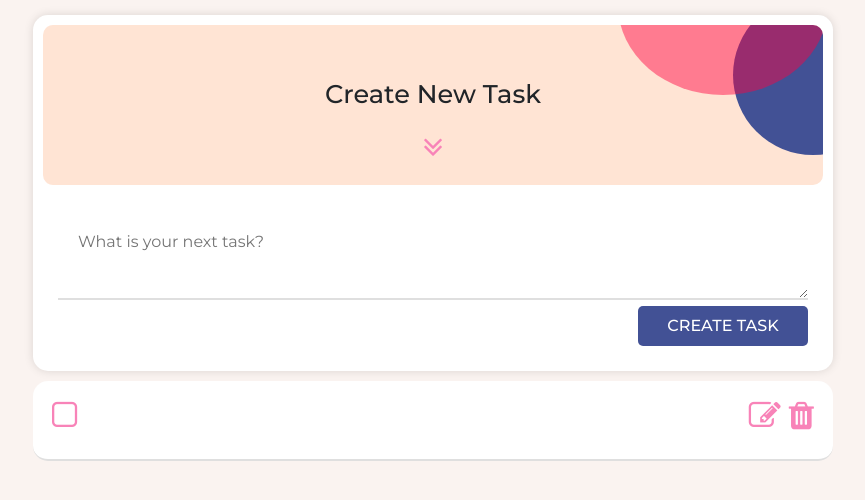
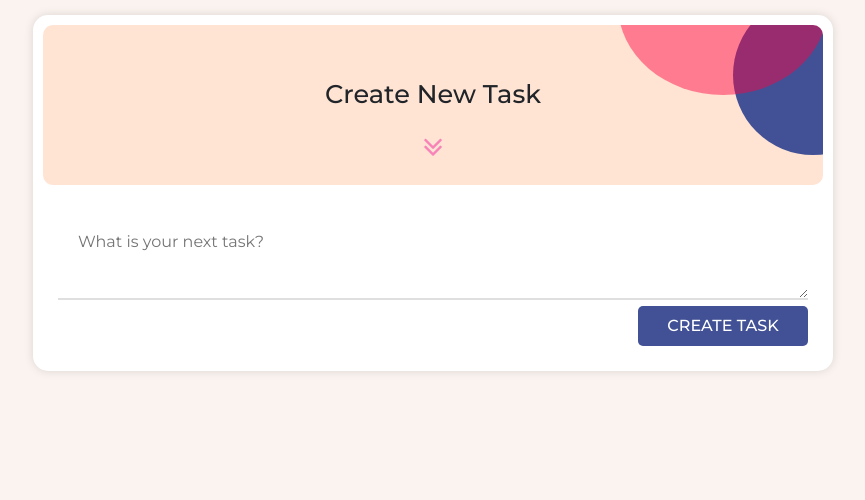
Before and after one commit to fatimasajadi/toDoReact, a React (Create React App) app: page / in a window 1280 px wide. Shown: the top 500 px of the page, without its empty margins (207-1072 px from the left). Built offline with nearby package versions, Linux system fonts and the light colour scheme.

Commit message:
map through task state and render task components for each item in the state array

```diff
--- a/src/App.js
+++ b/src/App.js
@@ -2,19 +2,23 @@ import React, { useState } from 'react';
 import './App.css';
 import Nav from './components/Nav.js';
 import NewTask from './components/NewTask.js';
-import Task from './components/Task';
+import Tasks from './components/Tasks';
 
 
 function App() {
-  const [task, setTask] = useState("");
+  const [task, setTask] = useState([]);
 
   return (
     <>
       <div className="App">
         <Nav />
-        <NewTask onSubmit={setTask} />
+        <NewTask
+          onSubmitTask={(newTask) => {
+            setTask([...task, newTask])
+          }}
+        />
       </div>
-      <Task task={task} />
+      <Tasks task={task} />
     </>
   );
 }
--- a/src/components/NewTask.js
+++ b/src/components/NewTask.js
@@ -20,7 +20,7 @@ function NewTask(props) {
           className="create-new-task-button"
           type="submit"
           onClick={() => {
-            props.onSubmit(value);
+            props.onSubmitTask(value);
             setValue('');
           }}
         >
--- /dev/null
+++ b/src/components/Tasks.js
@@ -0,0 +1,17 @@
+import React from "react";
+import "./Tasks.css";
+import Task from "./Task.js";
+import "./Task.css";
+
+export default function Tasks(props) {
+  return (
+    props.task.map((item) => {
+      return (
+        <Task
+          task={item}
+        />
+      )
+    })
+
+  );
+}
```
Also changed, not shown: src/components/Tasks.css (added).
